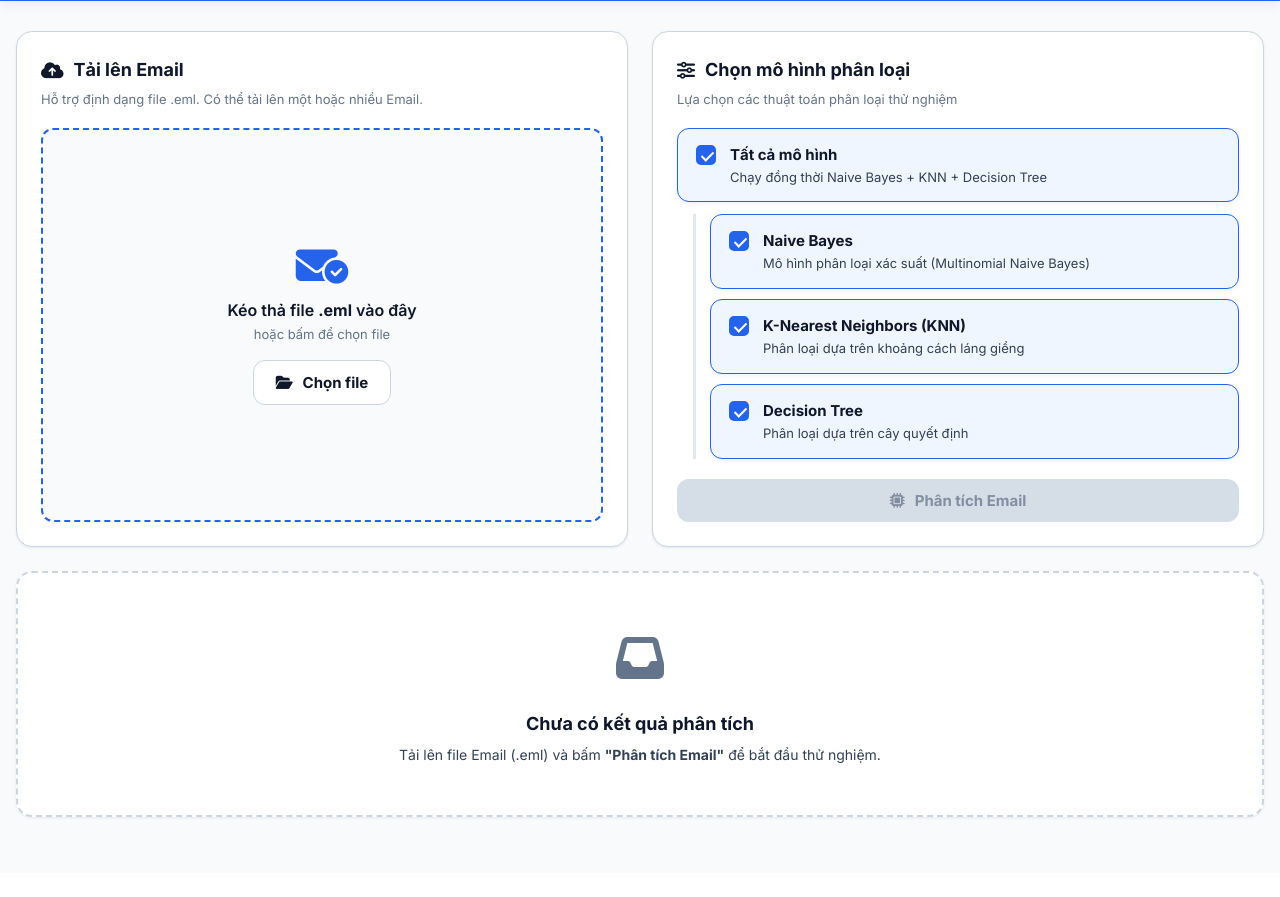
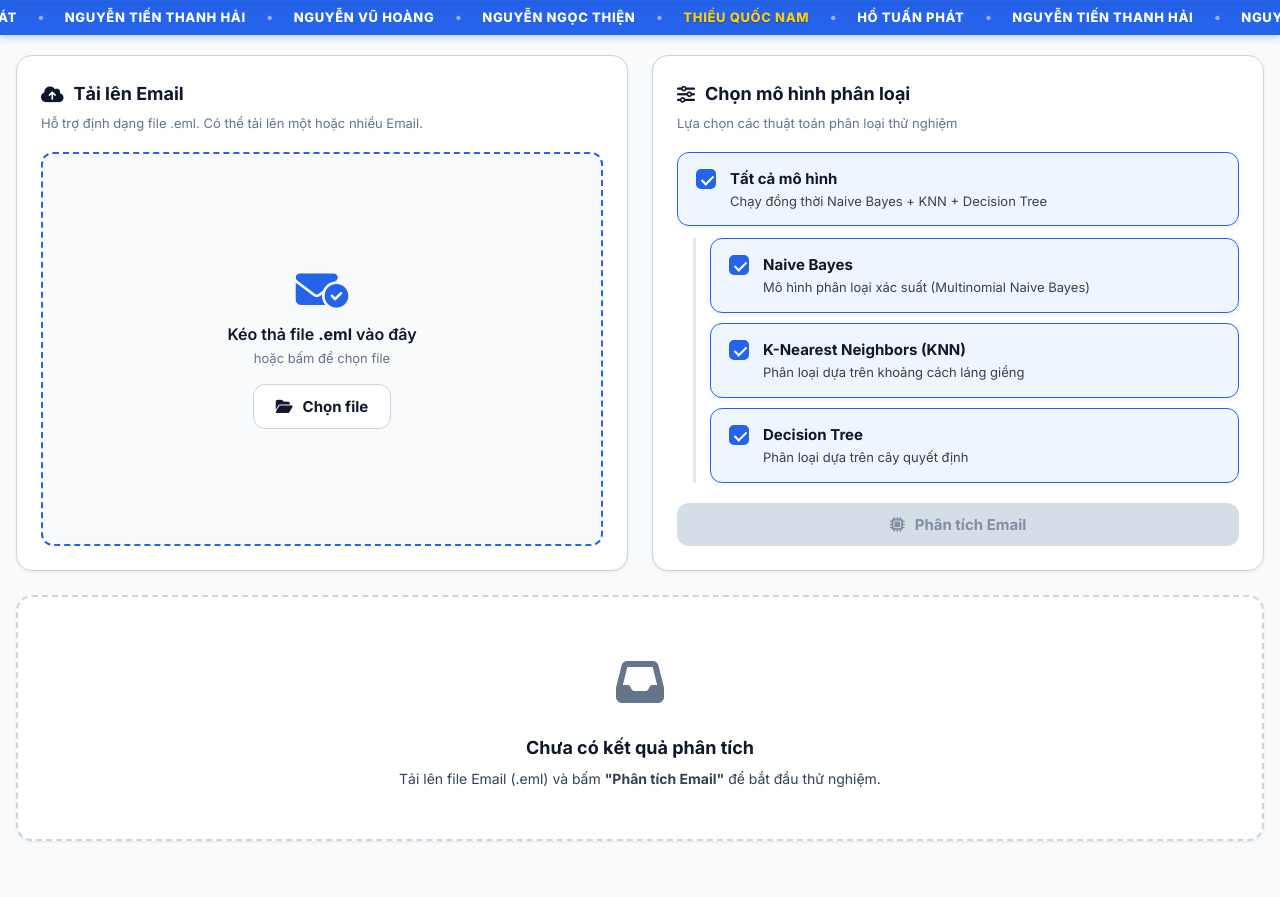
Before and after one commit to ThQNam6105/HMCBM---Spam-Ham-detector, a Flask app: page / in a window 1280 px wide. Shown: the part 69-966 px from the top of the page. Before the commit the page ends 888 px from the top, so only its background shows below. Run offline with Flask 3, Linux system fonts and the light colour scheme.

Commit message:
Add fixed blue ticker bar with member names under header

```diff
--- a/static/css/style.css
+++ b/static/css/style.css
@@ -46,7 +46,7 @@ body {
     color: var(--text-primary);
     min-height: 100vh;
     line-height: 1.6;
-    padding: 100px 16px 32px 16px;
+    padding: 124px 16px 32px 16px;
     font-size: 15px;
 }
 
@@ -69,6 +69,70 @@ body {
     border-bottom: 2px solid var(--primary-color);
     box-shadow: 0 4px 12px rgba(0, 0, 0, 0.06);
     padding: 10px 24px;
+}
+
+/* -------------------------------------------------------------
+   FIXED TICKER BAR BELOW HEADER
+------------------------------------------------------------- */
+.ticker-bar {
+    position: fixed;
+    top: 68px;
+    left: 0;
+    width: 100%;
+    z-index: 999;
+    background-color: var(--primary-color);
+    color: #ffffff;
+    height: 36px;
+    display: flex;
+    align-items: center;
+    overflow: hidden;
+    box-shadow: 0 2px 8px rgba(37, 99, 235, 0.3);
+}
+
+.ticker-content {
+    display: flex;
+    white-space: nowrap;
+    width: 100%;
+    overflow: hidden;
+}
+
+.ticker-track {
+    display: flex;
+    align-items: center;
+    gap: 20px;
+    padding-left: 20px;
+    animation: marquee 22s linear infinite;
+    flex-shrink: 0;
+}
+
+@keyframes marquee {
+    0% {
+        transform: translateX(0%);
+    }
+    100% {
+        transform: translateX(-100%);
+    }
+}
+
+.ticker-item {
+    font-size: 13px;
+    font-weight: 800;
+    letter-spacing: 0.05em;
+    text-transform: uppercase;
+}
+
+.name-yellow {
+    color: #facc15;
+    text-shadow: 0 1px 2px rgba(0, 0, 0, 0.25);
+}
+
+.name-white {
+    color: #ffffff;
+}
+
+.ticker-separator {
+    color: rgba(255, 255, 255, 0.5);
+    font-size: 14px;
 }
 
 .header-container {
--- a/templates/index.html
+++ b/templates/index.html
@@ -24,6 +24,36 @@
             </div>
         </div>
     </header>
+
+    <!-- FIXED TICKER BAR BELOW HEADER -->
+    <div class="ticker-bar">
+        <div class="ticker-content">
+            <div class="ticker-track">
+                <span class="ticker-item name-yellow">THIỀU QUỐC NAM</span>
+                <span class="ticker-separator">•</span>
+                <span class="ticker-item name-white">HỒ TUẤN PHÁT</span>
+                <span class="ticker-separator">•</span>
+                <span class="ticker-item name-white">NGUYỄN TIẾN THANH HẢI</span>
+                <span class="ticker-separator">•</span>
+                <span class="ticker-item name-white">NGUYỄN VŨ HOÀNG</span>
+                <span class="ticker-separator">•</span>
+                <span class="ticker-item name-white">NGUYỄN NGỌC THIỆN</span>
+                <span class="ticker-separator">•</span>
+            </div>
+            <div class="ticker-track" aria-hidden="true">
+                <span class="ticker-item name-yellow">THIỀU QUỐC NAM</span>
+                <span class="ticker-separator">•</span>
+                <span class="ticker-item name-white">HỒ TUẤN PHÁT</span>
+                <span class="ticker-separator">•</span>
+                <span class="ticker-item name-white">NGUYỄN TIẾN THANH HẢI</span>
+                <span class="ticker-separator">•</span>
+                <span class="ticker-item name-white">NGUYỄN VŨ HOÀNG</span>
+                <span class="ticker-separator">•</span>
+                <span class="ticker-item name-white">NGUYỄN NGỌC THIỆN</span>
+                <span class="ticker-separator">•</span>
+            </div>
+        </div>
+    </div>
 
     <div class="app-container">
 
```
